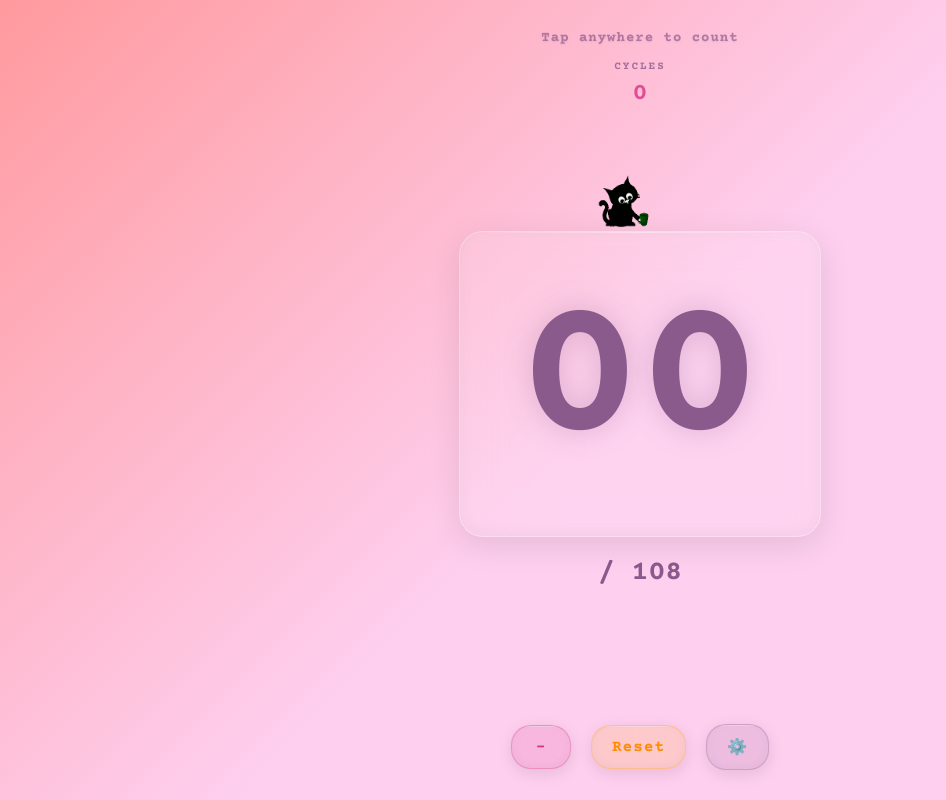
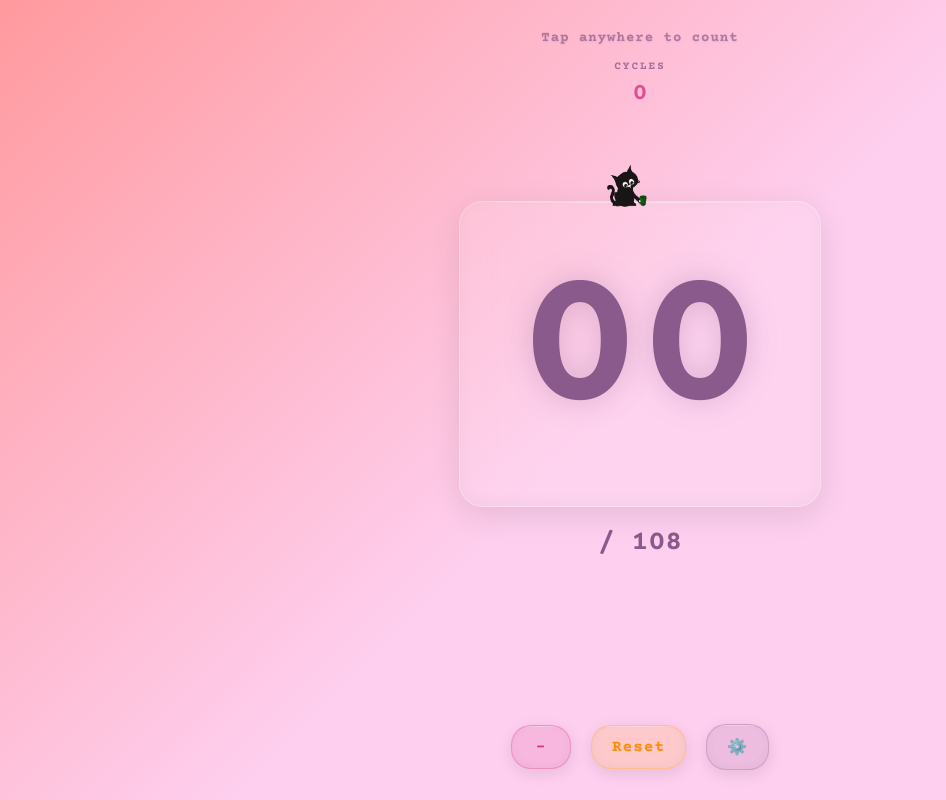
Before and after one commit to kyawphyothu/tiny-counter, a React (Vite) app: page / in a window 1280 px wide. Shown: the whole page, without its empty margins (0-946 px from the left). Built offline with nearby package versions, Linux system fonts and the light colour scheme.

Commit message:
feat: enhance cat display with new styling and layout for improved user interaction

```diff
--- a/src/App.css
+++ b/src/App.css
@@ -136,11 +136,35 @@ body, html {
   font-family: 'Courier Prime', 'Courier New', monospace;
 }
 
+.count-container {
+  display: flex;
+  align-items: center;
+  justify-content: center;
+  position: relative;
+  margin-bottom: 20px;
+}
+
+.cat-playing {
+  position: absolute;
+  left: 50%;
+  top: -40px;
+  transform: translateX(-50%);
+  width: 80px;
+  height: auto;
+  opacity: 0.9;
+  transition: opacity 0.3s ease;
+  z-index: 1;
+}
+
+.cat-playing:hover {
+  opacity: 1;
+}
+
 .count {
   font-size: clamp(80px, 20vw, 200px);
   font-weight: bold;
   text-align: center;
-  margin-bottom: 20px;
+  margin-bottom: 0;
   text-shadow: 0 0 30px rgba(139, 90, 140, 0.3);
   transition: transform 0.1s ease;
   color: var(--primary-purple);
@@ -528,6 +552,15 @@ body, html {
     padding: 25px;
     min-width: 280px;
   }
+
+  .cat-playing {
+    width: 60px;
+    top: -30px;
+  }
+
+  .count {
+    padding: 30px 45px;
+  }
 }
 
 /* Prevent text selection and highlighting */
--- a/src/App.tsx
+++ b/src/App.tsx
@@ -307,9 +307,15 @@ function App() {
           <span className="cycles-number">{cycles}</span>
         </div>
 
-        <img src={catPlayingCup} style={{ width: "100px" }} alt='Cat Playing...' />
+        <div className="count-container">
+          <img
+            src={catPlayingCup}
+            className="cat-playing"
+            alt='Cat Playing...'
+          />
 
-        <div className="count">{displayCount}</div>
+          <div className="count">{displayCount}</div>
+        </div>
 
         <div className="limit-minimal">
           / {limit} {remainder === 0 && count > 0 && <span className="cycle-complete">●</span>}
```
